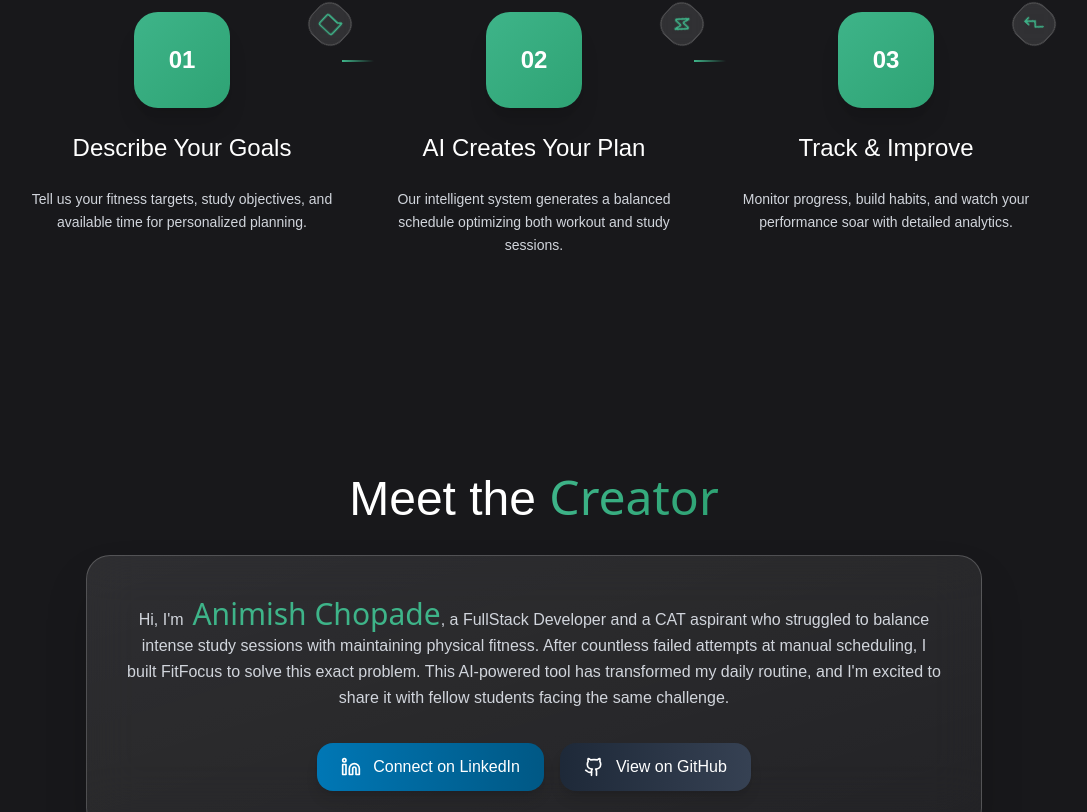
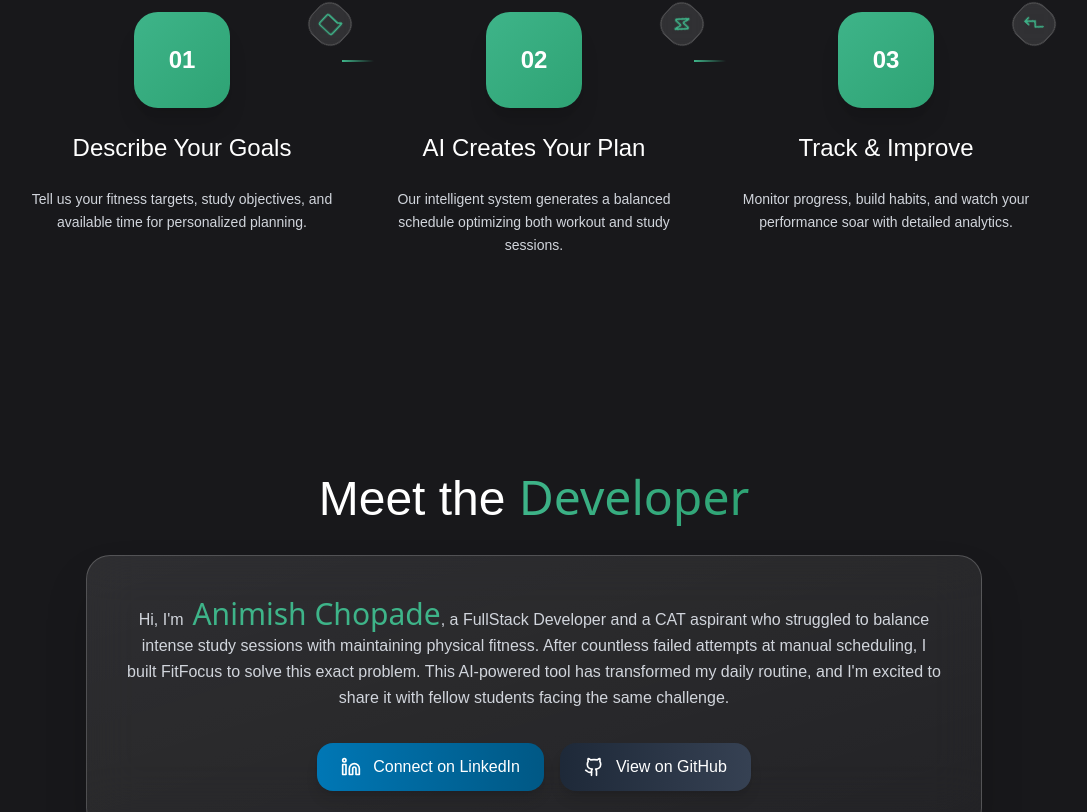
Before and after one commit to Animish2002/FitFocus, a React (Vite) app: page / in a window 1280 px wide. Shown: the part 1825-2637 px from the top of the page, without its empty margins (106-1193 px from the left). Built offline with nearby package versions, Linux system fonts and the light colour scheme; a web font is replaced by a local one.

Commit message:
landing page changes

```diff
--- a/src/Landing/Page.jsx
+++ b/src/Landing/Page.jsx
@@ -540,7 +540,7 @@
           <h2 className="text-4xl lg:text-5xl font-medium mb-8 ">
             Meet the&nbsp;
             <span className="bg-gradient-to-r from-[#3EB489] to-[#2ea374] bg-clip-text text-transparent bitcount-grid-single-hero">
-              Creator
+              Developer
             </span>
           </h2>
 
@@ -575,7 +575,7 @@
               viewport={{ once: true }}
             >
               <motion.a
-                href="#"
+                href="https://www.linkedin.com/in/animish-chopade/"
                 variants={subtleHover}
                 whileHover="hover"
                 whileTap={{ scale: 0.95 }}
@@ -586,7 +586,7 @@
               </motion.a>
 
               <motion.a
-                href="#"
+                href="https://github.com/Animish2002"
                 variants={subtleHover}
                 whileHover="hover"
                 whileTap={{ scale: 0.95 }}
```
